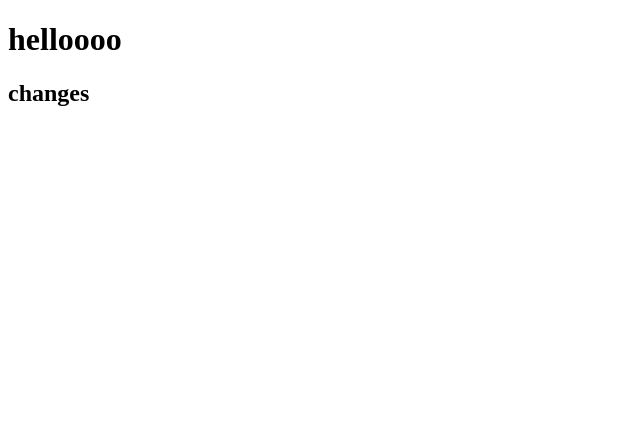
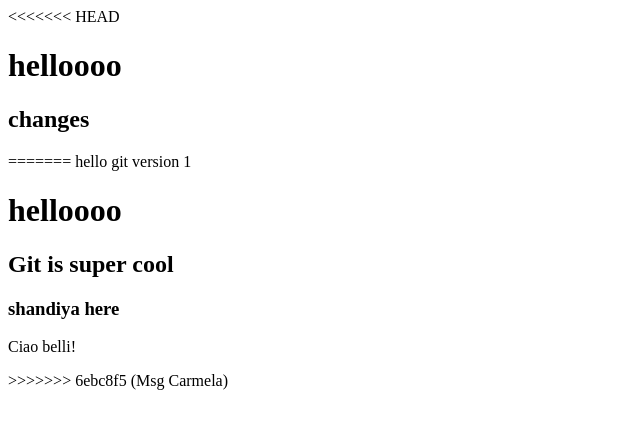
Before and after one commit to Shandiyaravi/Shandiya-Ravichandran, a plain HTML site: page index.html in a window 1280 px wide. Shown: the whole page, without its empty margins (0-640 px from the left). Drawn offline with Linux system fonts and the light colour scheme.

Commit message:
Msg Carmela

```diff
--- a/index.html
+++ b/index.html
@@ -1,5 +1,6 @@
 <!DOCTYPE html>
 <html lang="en">
+<<<<<<< HEAD
 <head>
   <meta charset="UTF-8">
   <meta name="viewport" content="width=device-width, initial-scale=1.0">
@@ -12,3 +13,18 @@
 
 </body>
 </html>
+=======
+  <head>
+    <meta charset="UTF-8" />
+    <meta name="viewport" content="width=device-width, initial-scale=1.0" />
+    <title>Document</title>
+  </head>
+  <body>
+    hello git version 1
+    <h1>helloooo</h1>
+    <h2>Git is super cool</h2>
+    <h3>shandiya here</h3>
+    <p>Ciao belli!</p>
+  </body>
+</html>
+>>>>>>> 6ebc8f5 (Msg Carmela)
```
